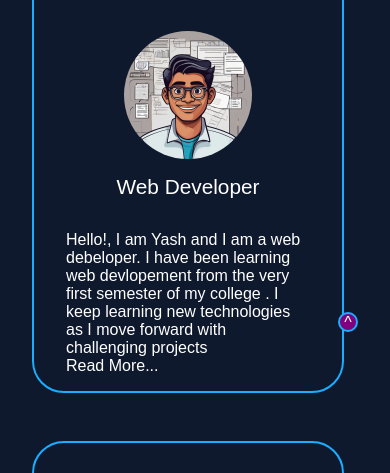
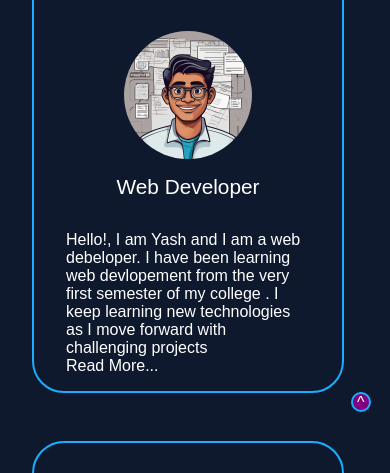
Before and after one commit to CodeCraftedYash/Yash-Portfolio, a plain HTML site: page index.html in a window 390 px wide. Shown: the part 168-641 px from the top of the page. Drawn offline with Linux system fonts and the light colour scheme.

Commit message:
Update style.css
adjusted Top button position

```diff
--- a/style.css
+++ b/style.css
@@ -562,8 +562,8 @@ input{
         height:20px;
         background-color: purple;
         position: fixed;
-        top: 30rem;
-        right: 2rem;
+          top: 35rem;
+        right: 1.2rem;
         border-radius: 50%;
         border:var(--border);
         color: white;
```
